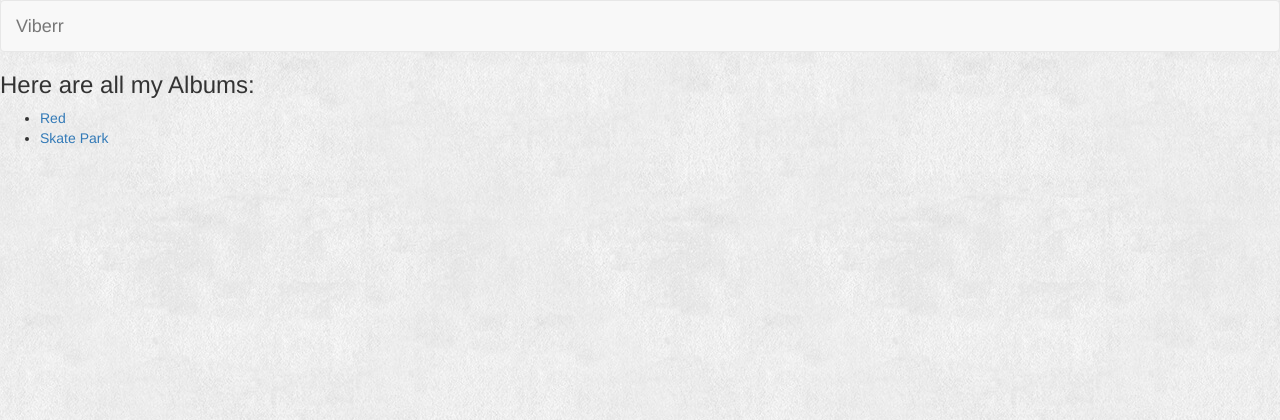
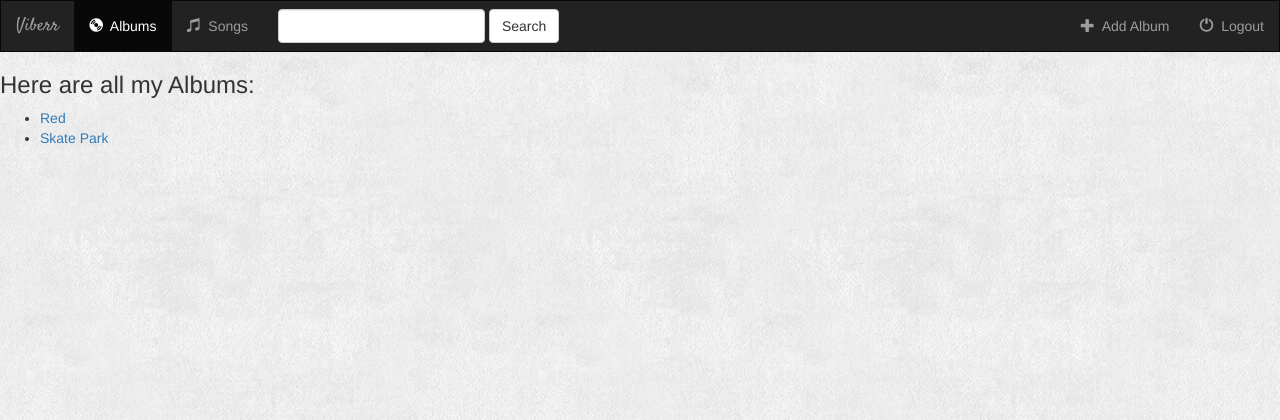
Before and after one commit to stephanieluz/DjangoSite, a Django app: page /music/ in a window 1280 px wide. Shown: the top 420 px of the page. Run offline with Django 3.2, Linux system fonts and the light colour scheme; data comes from the database, SQL or seed files in the repository; some libraries are stand-ins or nearby versions.

Commit message:
Finished Navbar

```diff
--- a/music/static/music/style.css
+++ b/music/static/music/style.css
@@ -1,3 +1,11 @@
 body{
     background: white url("images/background.jpg");
 }
+
+.navbar{
+    border-radius: 0;
+}
+
+.navbar-brand{
+    font-family: 'Satisfy', cursive;
+}
--- a/music/templates/music/index.html
+++ b/music/templates/music/index.html
@@ -1,15 +1,61 @@
 <!-- Loads the path to your static files -->
 {% load staticfiles %}
 <link rel="stylesheet" href="https://maxcdn.bootstrapcdn.com/bootstrap/3.3.7/css/bootstrap.min.css">
+<link href="https://fonts.googleapis.com/css?family=Satisfy" rel="stylesheet" type='text/css'>
 <link rel="stylesheet" type="text/css" href="{% static 'music/style.css' %}" />
+<script src="https://ajax.googleapis.com/ajax/libs/jquery/1.12.0/jquery.min.js"></script>
+<script src="http://maxcdn.bootstrapcdn.com/bootstrap/3.3.6/js/bootstrap.min.js"></script>
 
-<nav class="navbar navbar-default"
+<nav class="navbar navbar-inverse"
      <div class="container-fluid">
 
-         <!-- Logo -->
+         <!-- Header -->
          <div class=""navbar-header">
+            <button type="button" class="navbar-toggle" data-toggle="collapse" data-target="#topNavBar">
+              <span class="icon-bar"></span>
+              <span class="icon-bar"></span>
+              <span class="icon-bar"></span>
+            </button>
             <a class="navbar-brand" href="{% url 'music:index' %}">Viberr</a>
          </div>
+
+        <!-- Items -->
+        <div class="collapse navbar-collapse" id="topNavBar">
+            <ul class="nav navbar-nav">
+                <li class="active">
+                    <a href="{% url 'music:index">
+                        <span class="glyphicon glyphicon-cd" aria-hidden="true"></span>&nbsp;
+                        Albums
+                    </a>
+                </li>
+                <li class="">
+                    <a href="{% url 'music:index">
+                        <span class="glyphicon glyphicon-music" aria-hidden="true"></span>&nbsp;
+                        Songs
+                    </a>
+                </li>
+
+            </ul>
+
+            <form class="navbar-form navbar-left" role="search" method="get" action="#">
+                <div class="form-group">
+                    <input type="text" class="form-control" name="q" value="">
+                </div>
+                <button type="submit" class="btn btn-default">Search</button>
+            </form>
+
+            <ul class="nav navbar-nav navbar-right">
+                <li class="">
+                    <a href="#">
+                        <span class="glyphicon glyphicon-plus" aria-hidden="true"></span>&nbsp; Add Album
+                    </a>
+                </li>
+                <li class="">
+                    <a href="#">
+                        <span class="glyphicon glyphicon-off" aria-hidden="true"></span>&nbsp; Logout
+                    </a>
+                </li>
+            </ul>
 
      </div>
 </nav>
```
